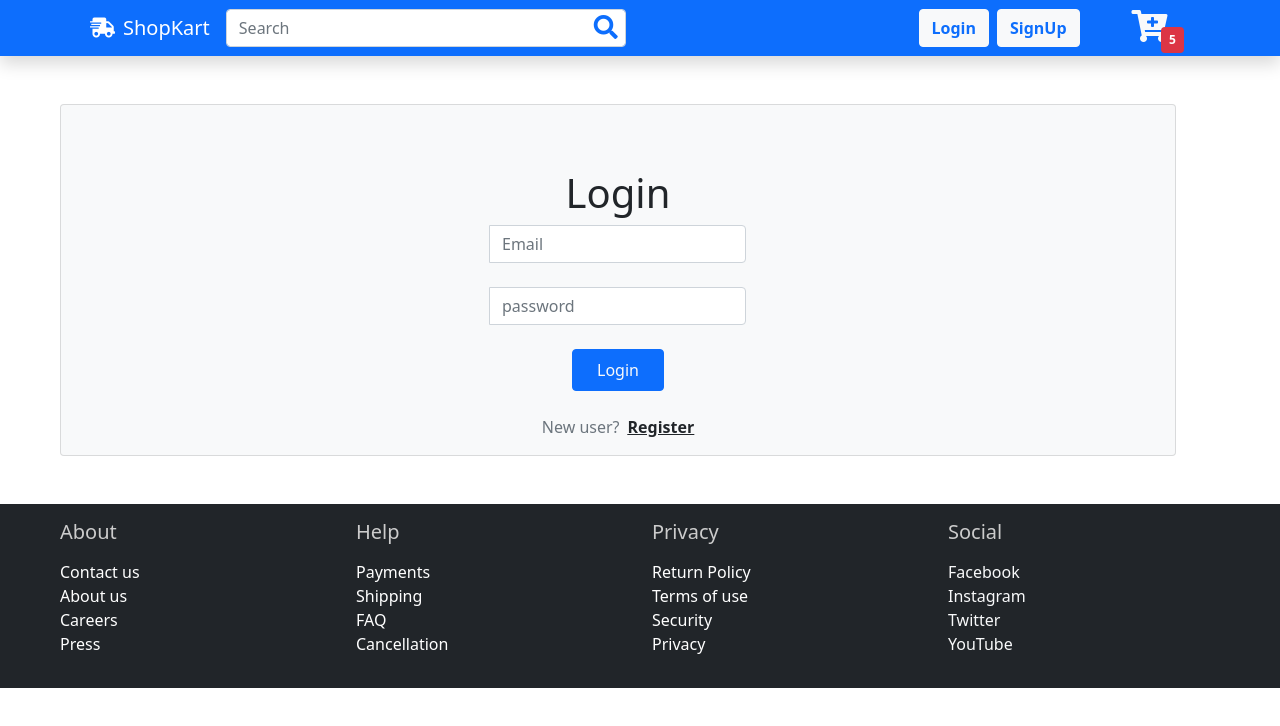
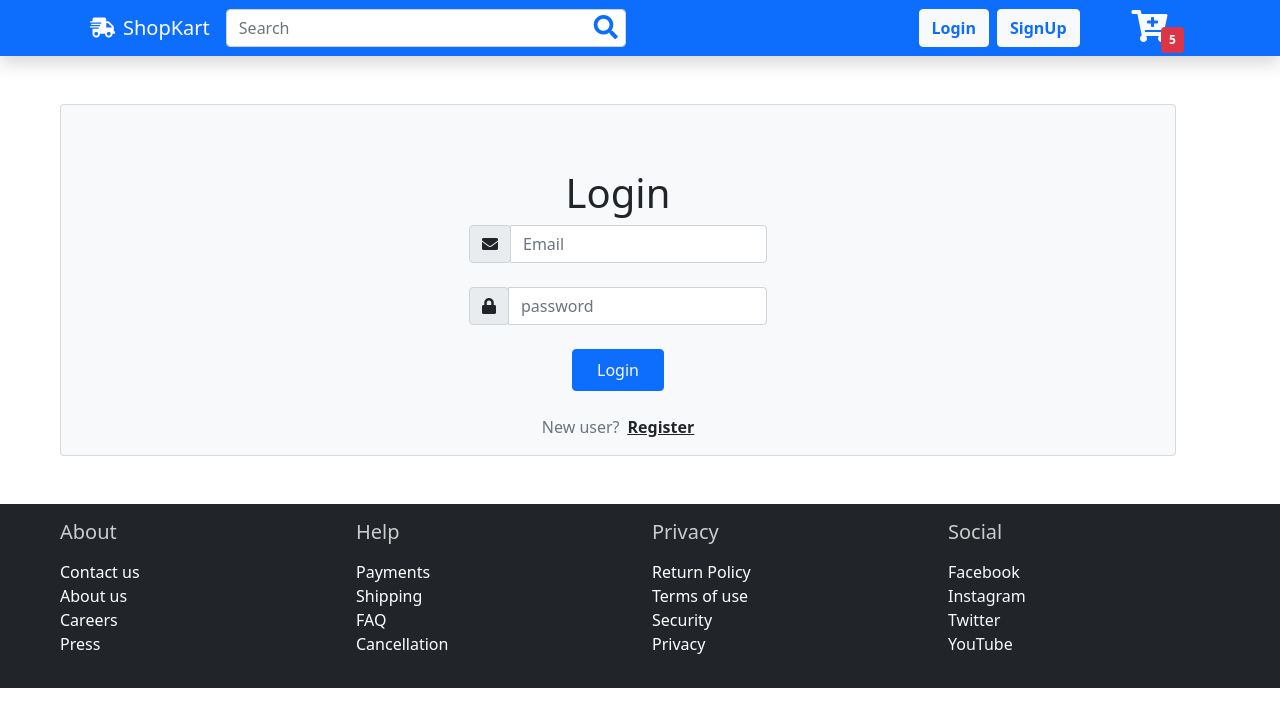
Before and after one commit to vinayakdeshpande1/Shopkart_Frontend, an Angular app: page /login in a window 1280 px wide. Shown: the top 726 px of the page. Built offline with nearby package versions, Linux system fonts and the light colour scheme.

Commit message:
added icons

```diff
--- a/src/app/login/login.component.html
+++ b/src/app/login/login.component.html
@@ -5,11 +5,17 @@
       <form (submit)="login()">
         <div class="form-group input-group mb-4">
           <div class="input-group-prepend">
+            <span class="input-group-text">
+              <i class="fa  fa-envelope mr-3 py-1"></i>
+            </span>
           </div>
           <input type="email" class="form-control" id="email" placeholder="Email" aria-label="email">
         </div>
         <div class="form-group input-group mb-4">
           <div class="input-group-prepend">
+            <span class="input-group-text">
+              <i class="fa fa-lock py-1"></i>
+            </span>
           </div>
           <input type="password" class="form-control" id="password" placeholder="password" aria-label="password" minlength="8">
         </div>
```
